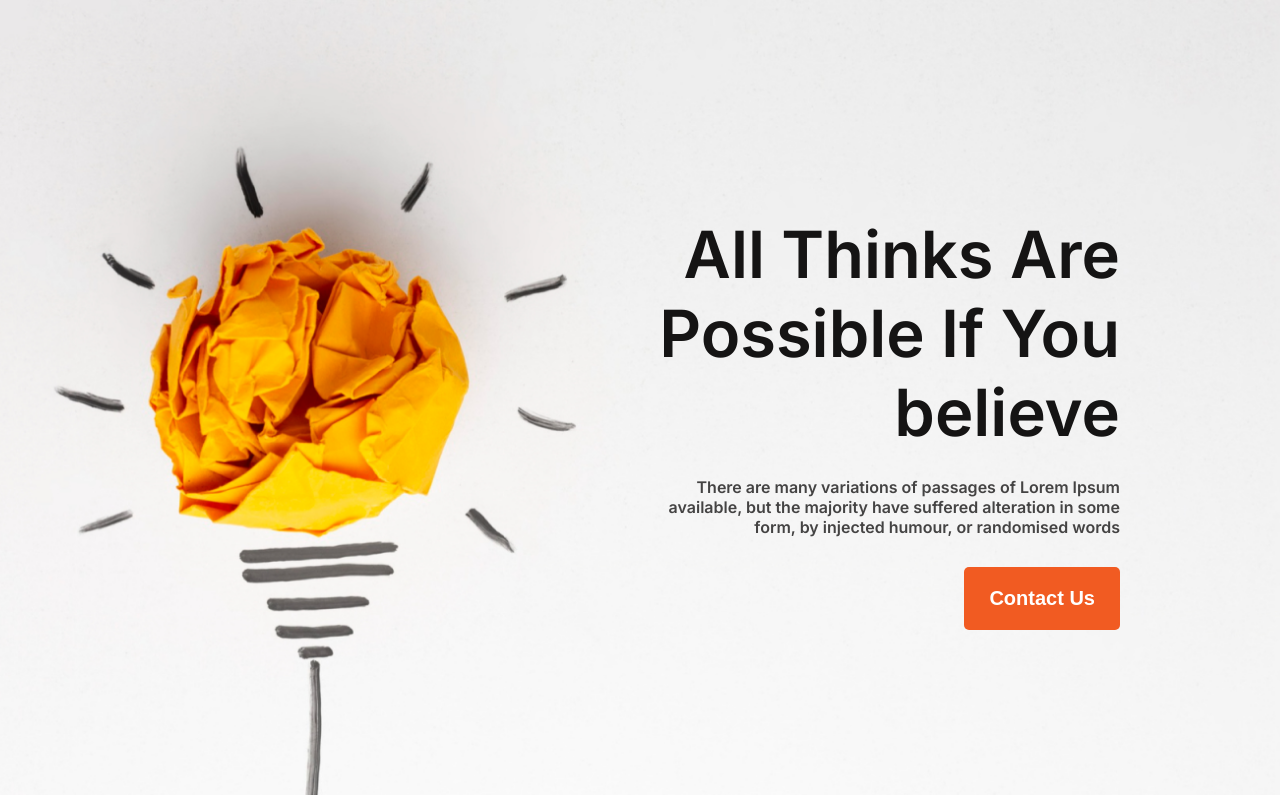
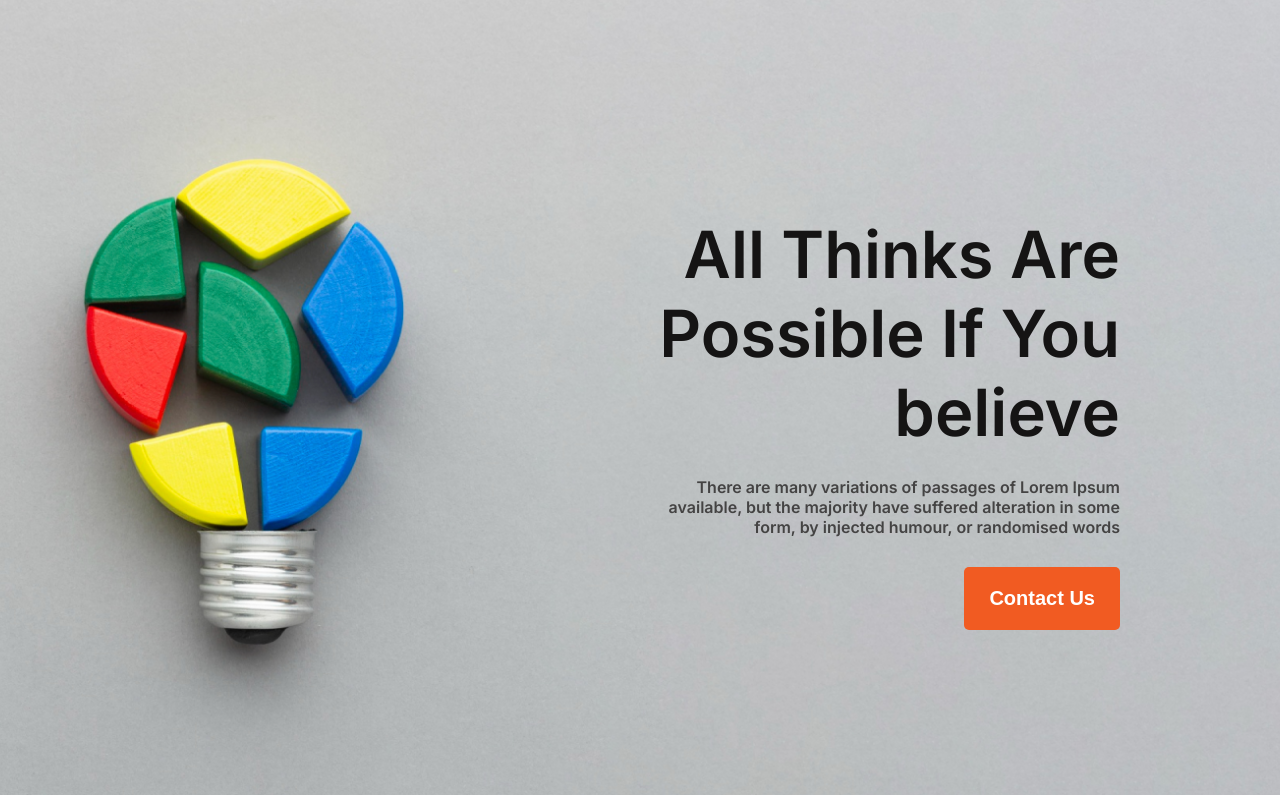
Before and after one commit to jbjoybiswasjb/new_year_new_me_two, a plain HTML site: page index.html in a window 1280 px wide. Shown: the top 800 px of the page. Drawn offline with Linux system fonts and the light colour scheme.

Commit message:
Banner background image and position changed.

```diff
--- a/styles/style.css
+++ b/styles/style.css
@@ -19,9 +19,9 @@ body {
 =========================================================================================
 */
 header {
-    background-image: url("../images/banner/banner1.png");
+    background-image: url("../images/banner/banner2.png");
     background-repeat: no-repeat;
-    background-position: 25% 0;
+    background-position: 10% 0;
     background-size: cover;
 }
 
```
